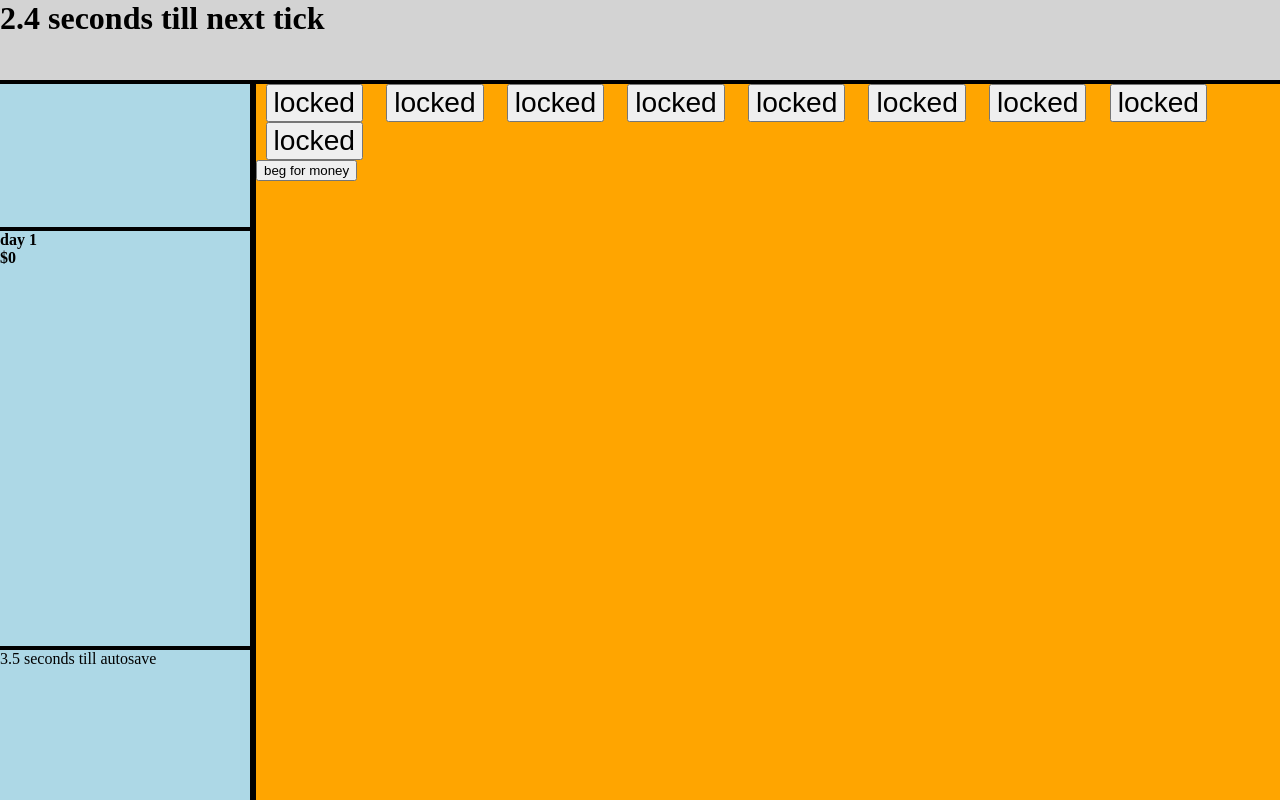
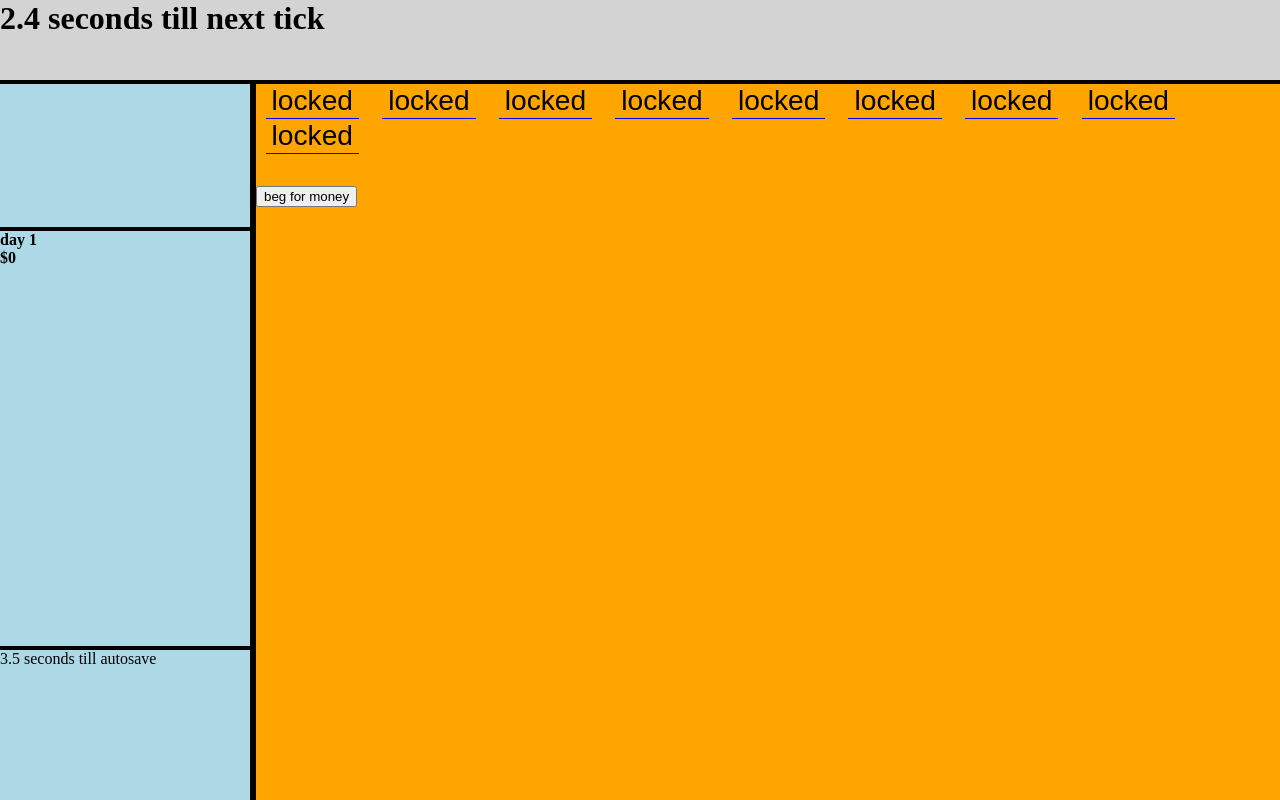
Before and after one commit to Jeffrey419/Jeffrey419.github.io, a PHP site: page /IdleBuild.html in a window 1280 px wide. Run offline with PHP 8.4, Linux system fonts and the light colour scheme.

Commit message:
Update IdleBuild.css

```diff
--- a/IdleBuild.css
+++ b/IdleBuild.css
@@ -25,6 +25,7 @@ html, body {
 #content {
 	position: relative;
 	background-color: orange;
+	overflow: hidden;
 }
 
 #speedStat {
@@ -41,5 +42,26 @@ html, body {
 #otherStat {
 	height: 20%;
 	width: 100%;
-	border-top: 0.5vh solid black
+	border-top: 0.5vh solid black;
 }
+
+.switchers {
+	color: black;
+	background-color: transparent;
+	border: none;
+	border-bottom: 1px blue solid;
+}
+
+.switchers:hover {
+	background-image: linear-gradient(transparent, blue);
+}
+
+#switchers {
+	padding-bottom: 4vh;
+}
+
+#person{
+	z-index: 99;
+	position: absolute;
+	display: inline-block;
+}
```
